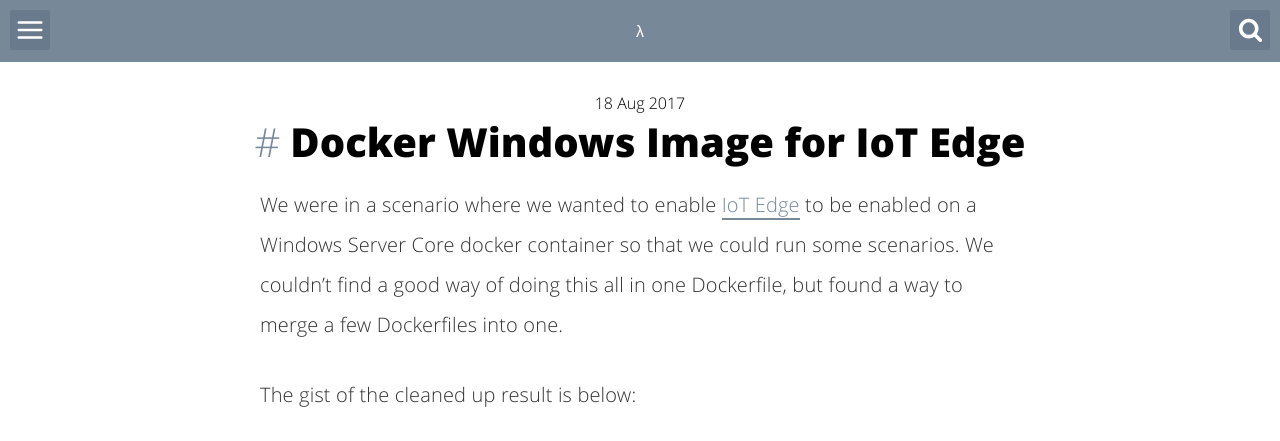
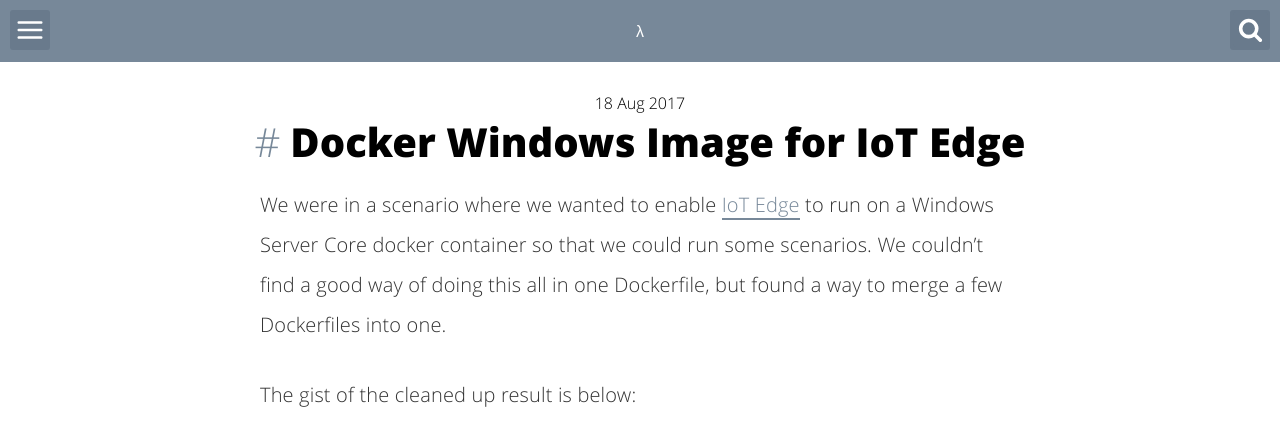
Before and after one commit to jwendl/jwendl.github.io, a Jekyll site: the page built from _posts/2017-08-18-docker-image-net-node-core.md, in a window 1280 px wide and 900 px high, cut to the strip 0-441 px from the top of the window. Built offline with Jekyll 4.4.1, drawn with Linux system fonts in a browser that asks for light colours; comment, search, counter and statistics services are not loaded.

Commit message:
Fixing typos

```diff
--- a/_posts/2017-08-18-docker-image-net-node-core.md
+++ b/_posts/2017-08-18-docker-image-net-node-core.md
@@ -14,7 +14,7 @@
 - Docker
 ---
 
-We were in a scenario where we wanted to enable [IoT Edge]() to be enabled on a Windows Server Core docker container so that we could run some scenarios. We couldn't find a good way of doing this all in one Dockerfile, but found a way to merge a few Dockerfiles into one.
+We were in a scenario where we wanted to enable [IoT Edge](https://github.com/azure/iot-edge) to run on a Windows Server Core docker container so that we could run some scenarios. We couldn't find a good way of doing this all in one Dockerfile, but found a way to merge a few Dockerfiles into one.
 
 The gist of the cleaned up result is below:
 {% gist 8026445ec866fb10b62f85c4eae4f0d4 %}
```
